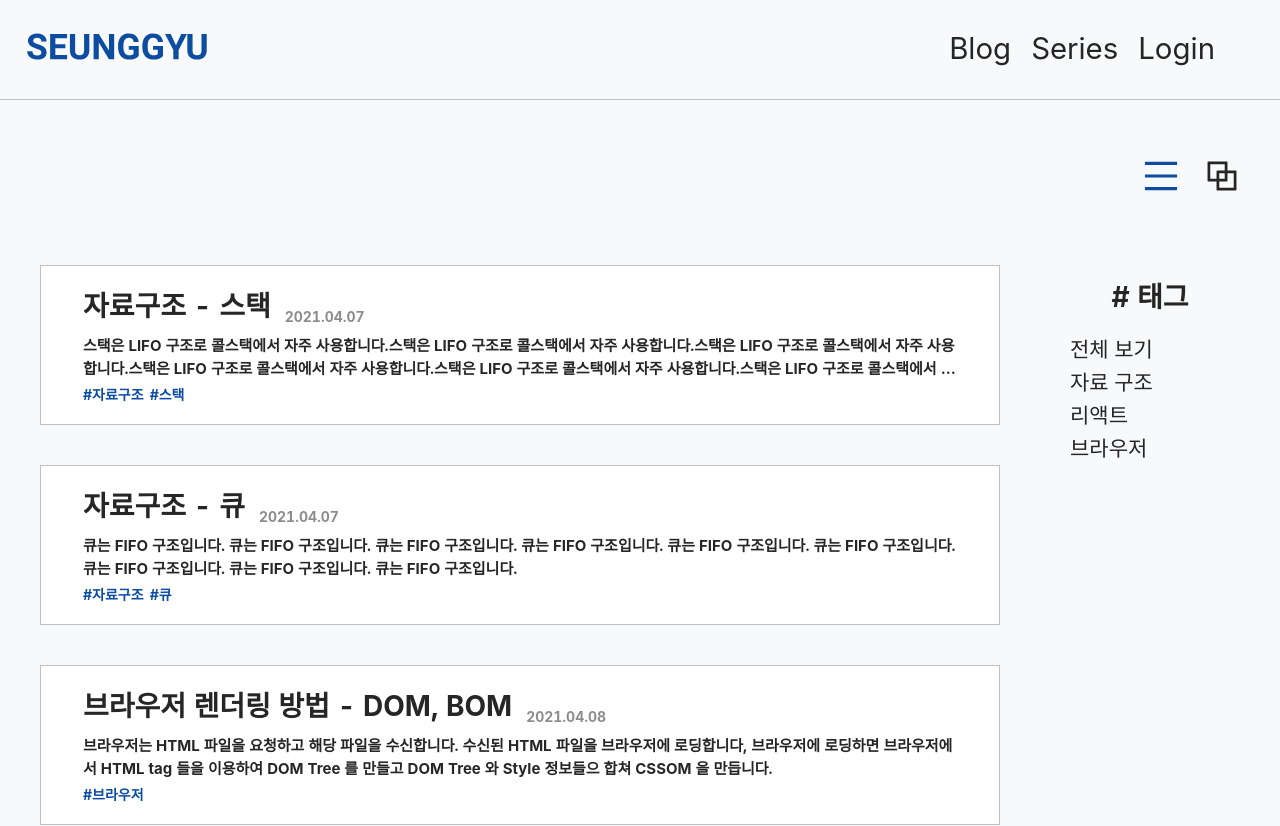
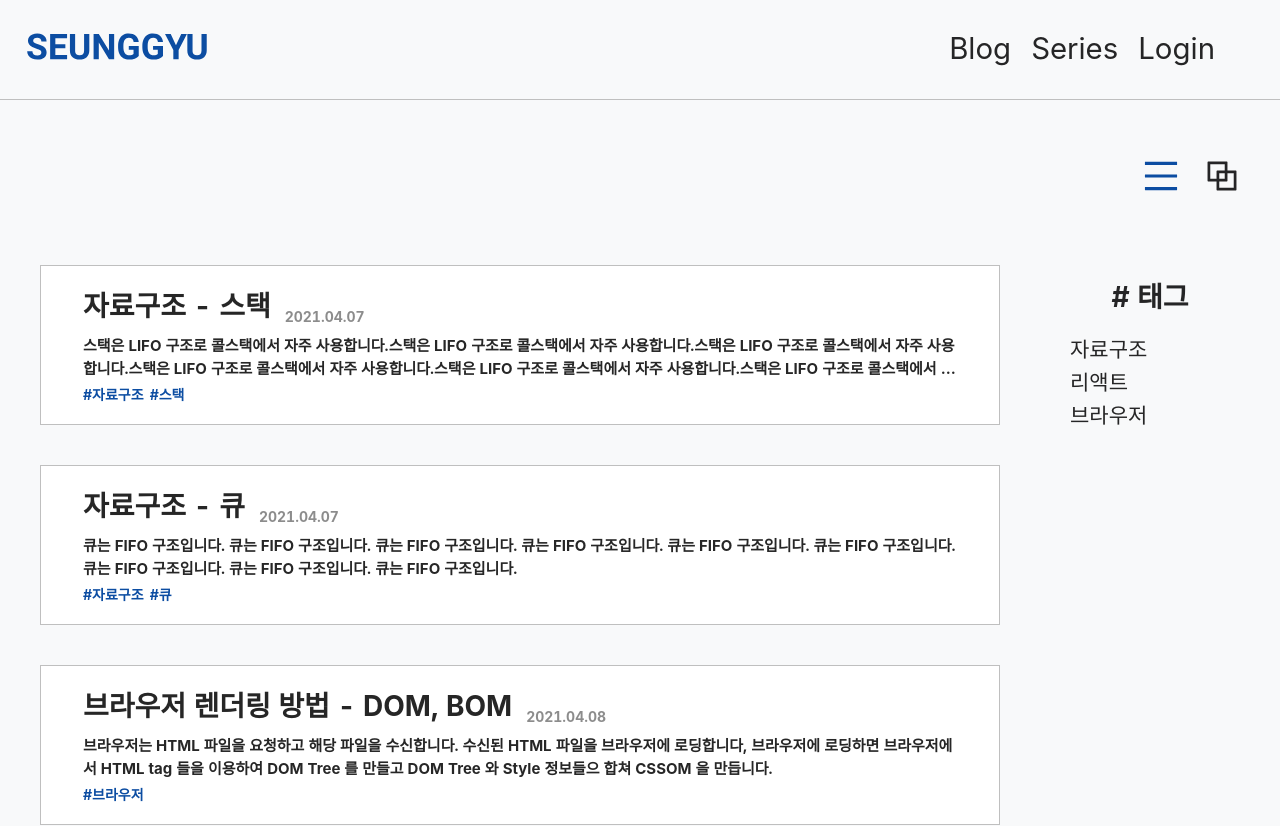
Before and after one commit to KIMSEUNGGYU/seunggyu-1, a Next.js app in the folder client/: page / in a window 1280 px wide. Shown: the top 826 px of the page. Built offline with nearby package versions, Linux system fonts and the light colour scheme.

Commit message:
[refator] update type name

```diff
--- a/client/common/types.ts
+++ b/client/common/types.ts
@@ -2,12 +2,12 @@ export type MenuData = "blog" | "series" | "login";
 
 export type ViewModeData = "list" | "block";
 
-export type Tag = {
+export type TagData = {
   id: string;
   tag: string;
 };
 
-export type Post = {
+export type PostData = {
   id: number;
   title: string;
   date: string;
--- a/client/components/UI/blog/tags/Tags.tsx
+++ b/client/components/UI/blog/tags/Tags.tsx
@@ -4,9 +4,10 @@ import { Typography } from "antd";
 
 import { theme } from "@theme/index";
 const { Text } = Typography;
+import { TagData } from "@common/types";
 
 type Props = {
-  tags: string[];
+  tags: TagData[];
 };
 
 const TagsContainer = styled.div`
@@ -38,12 +39,13 @@ const Tag = styled.li`
 `;
 
 const Tags: FC<Props> = ({ tags }) => {
+  console.log("tags", tags);
   return (
     <TagsContainer>
       <Title># 태그</Title>
       <TagList>
-        {tags.map((tag, idx) => (
-          <Tag key={idx}>{tag}</Tag>
+        {tags.map((tag) => (
+          <Tag key={tag.id}>{tag.tag}</Tag>
         ))}
       </TagList>
     </TagsContainer>
--- a/client/components/UI/blog/viewblock/ViewBlock.tsx
+++ b/client/components/UI/blog/viewblock/ViewBlock.tsx
@@ -3,12 +3,12 @@ import styled from "@emotion/styled";
 import Link from "next/link";
 
 import { theme } from "@theme/index";
-import { Post } from "@common/types";
+import { PostData } from "@common/types";
 import { Typography } from "antd";
 const { Text } = Typography;
 
 type Props = {
-  posts: Post[];
+  posts: PostData[];
 };
 
 const BlogBlock = styled.div`
--- a/client/components/UI/blog/viewlist/ViewList.tsx
+++ b/client/components/UI/blog/viewlist/ViewList.tsx
@@ -3,12 +3,12 @@ import styled from "@emotion/styled";
 import Link from "next/link";
 
 import { theme } from "@theme/index";
-import { Post } from "@common/types";
+import { PostData } from "@common/types";
 import { Typography } from "antd";
 const { Text } = Typography;
 
 interface Props {
-  posts: Post[];
+  posts: PostData[];
 }
 
 const BlogLists = styled.ul`
--- a/client/components/pages/Blog.tsx
+++ b/client/components/pages/Blog.tsx
@@ -7,6 +7,7 @@ import ViewBlock from "@blog/viewblock/ViewBlock";
 import Tags from "@blog/tags/Tags";
 import { posts, tags } from "@data/data";
 import { useState } from "react";
+import { TagData } from "@common/types";
 
 type ViewModeType = "list" | "block";
 
@@ -20,6 +21,7 @@ const BlogContainer = styled.div`
 
 function Blog() {
   const [mode, setMode] = useState(true);
+  const [tagList, setTagList] = useState<TagData | null>(null);
   const changeViewMode = (mode: ViewModeType) => {
     mode === "list" ? setMode(true) : setMode(false);
   };
--- a/client/data/data.ts
+++ b/client/data/data.ts
@@ -1,63 +1,58 @@
-// type Tag = {
-//   tag: string;
-// };
+import { TagData, PostData, SeriesData } from "@common/types";
 
-type Tag = string;
-type Post = {
-  id: number;
-  title: string;
-  date: string;
-  description: string;
-  tags: string[];
-};
-type Series = [
-  {
-    title: "브라우저";
-    lists: [
-      {
-        id: "1";
-        title: "브라우저 렌더링 1 - DOM, BOM";
-      },
-      {
-        id: "2";
-        title: "브라우저 렌더링 2 - CSSOM 과 Render Tree";
-      },
-      {
-        id: "3";
-        title: "브라우저 렌더링 3 - CRP";
-      },
-      {
-        id: "4";
-        title: "이벤트 루프 0 - 이벤트";
-      },
-      {
-        id: "5";
-        title: "이벤트 루프 1 - 프로세스와 쓰레드";
-      },
-      {
-        id: "6";
-        title: "이벤트 루프 2 - 브라우저 런타임 환경";
-      }
-    ];
-  },
-  {
-    title: "자료구조";
-    lists: [
-      {
-        id: "11";
-        title: "자료구조 - 스택";
-      },
-      {
-        id: "12";
-        title: "자료구조 - 큐";
-      }
-    ];
-  }
+// type Series = [
+//   {
+//     title: "브라우저";
+//     lists: [
+//       {
+//         id: "1";
+//         title: "브라우저 렌더링 1 - DOM, BOM";
+//       },
+//       {
+//         id: "2";
+//         title: "브라우저 렌더링 2 - CSSOM 과 Render Tree";
+//       },
+//       {
+//         id: "3";
+//         title: "브라우저 렌더링 3 - CRP";
+//       },
+//       {
+//         id: "4";
+//         title: "이벤트 루프 0 - 이벤트";
+//       },
+//       {
+//         id: "5";
+//         title: "이벤트 루프 1 - 프로세스와 쓰레드";
+//       },
+//       {
+//         id: "6";
+//         title: "이벤트 루프 2 - 브라우저 런타임 환경";
+//       }
+//     ];
+//   },
+//   {
+//     title: "자료구조";
+//     lists: [
+//       {
+//         id: "11";
+//         title: "자료구조 - 스택";
+//       },
+//       {
+//         id: "12";
+//         title: "자료구조 - 큐";
+//       }
+//     ];
+//   }
+// ];
+
+// const tags: Tag[] = ["전체 보기", "자료 구조", "리액트", "브라우저"];
+const tags: TagData[] = [
+  { id: "1", tag: "자료구조" },
+  { id: "1", tag: "리액트" },
+  { id: "1", tag: "브라우저" },
 ];
 
-const tags: Tag[] = ["전체 보기", "자료 구조", "리액트", "브라우저"];
-
-const posts: Post[] = [
+const posts: PostData[] = [
   {
     id: 1,
     title: "자료구조 - 스택",
@@ -92,7 +87,7 @@ const posts: Post[] = [
   },
 ];
 
-const series = [
+const series: SeriesData[] = [
   {
     title: "브라우저",
     lists: [
```
